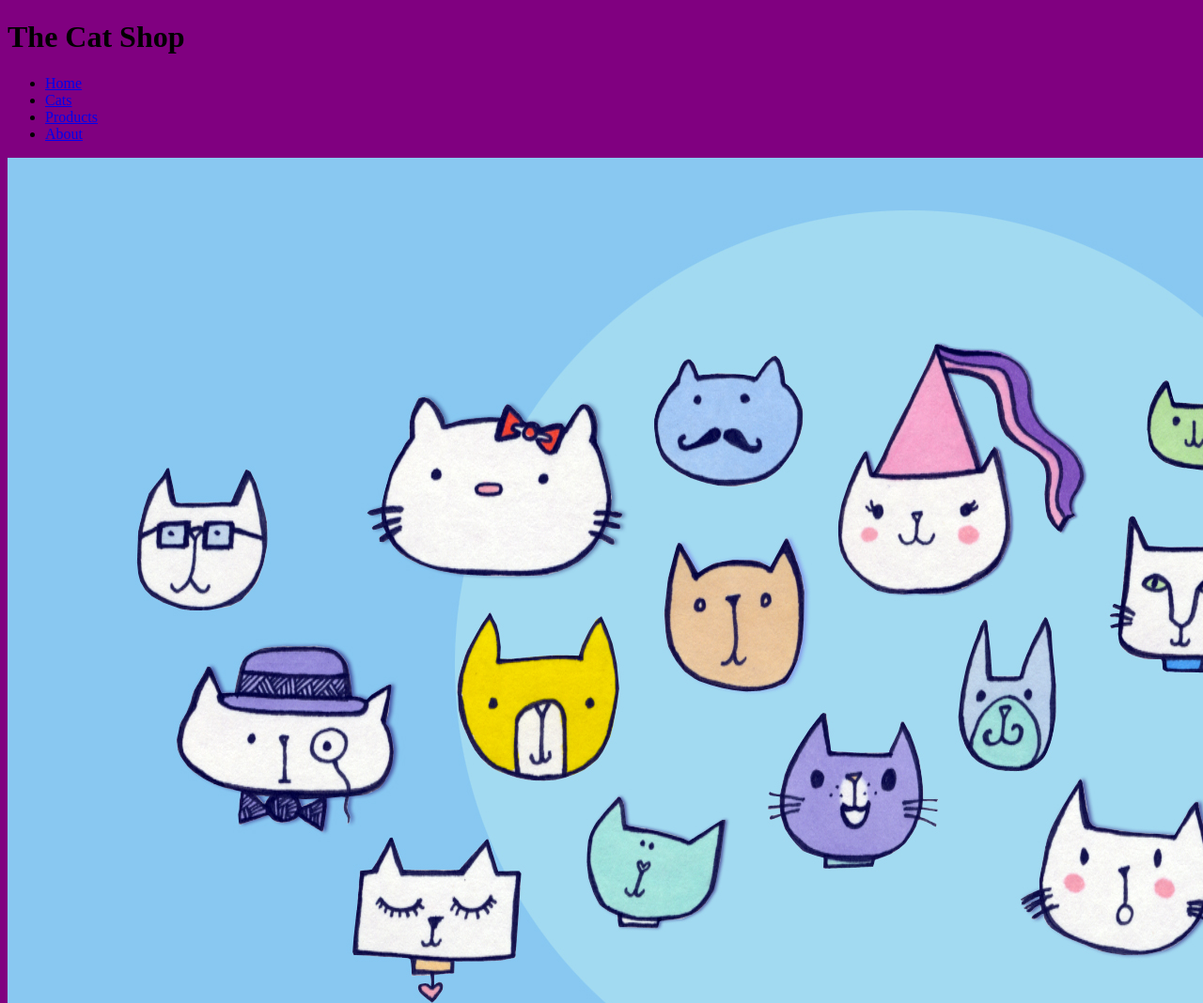
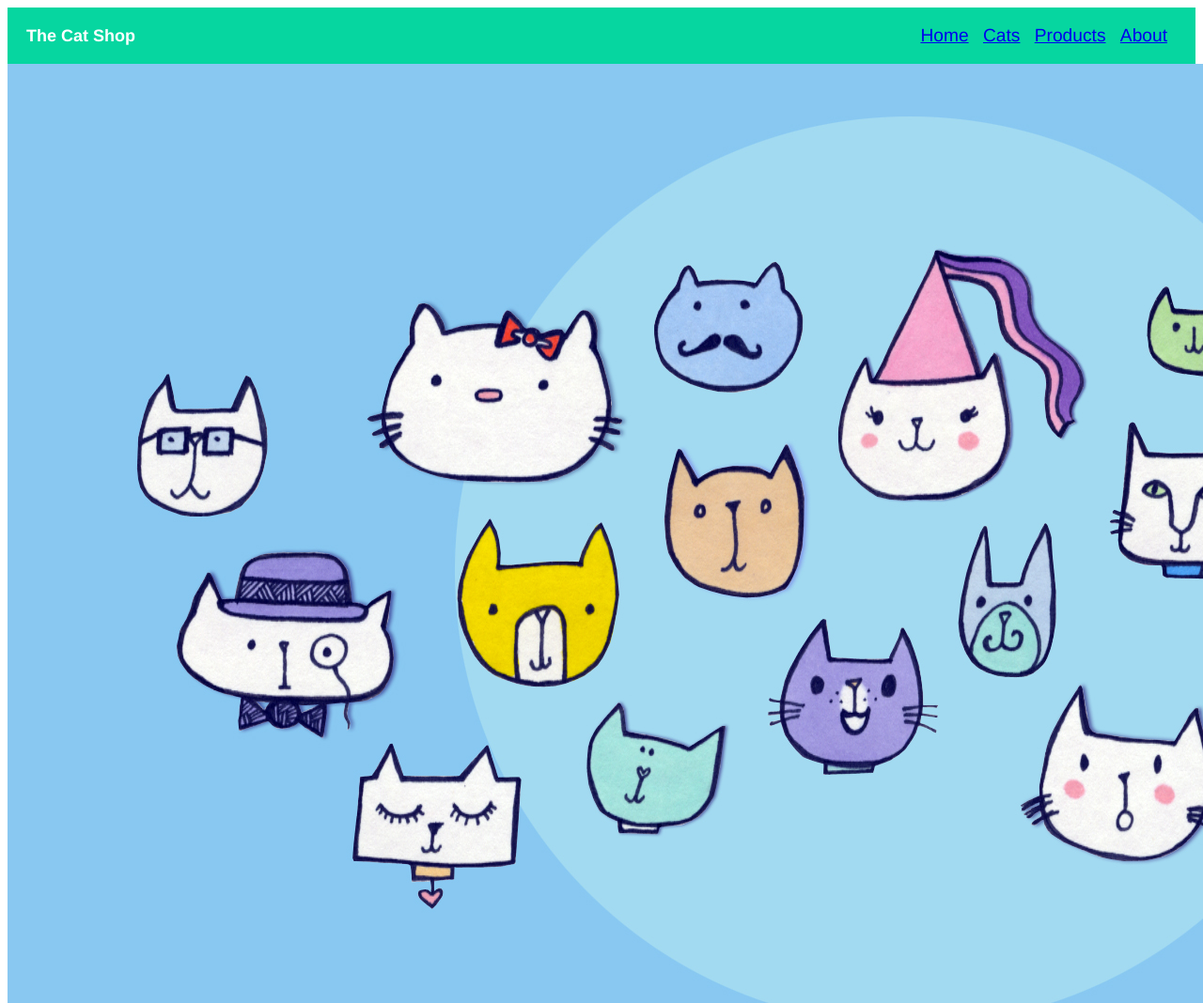
Before and after one commit to DocPrior/copycat-assignment, a plain HTML site: page index.html in a window 1280 px wide. Shown: the top 1068 px of the page at 94% size. Drawn offline with Linux system fonts and the light colour scheme.

Commit message:
finish style header and nav

```diff
--- a/CSS/styles.css
+++ b/CSS/styles.css
@@ -1,3 +1,41 @@
- body {
-   background-color: purple;
- }
+* {
+  box-sizing: border-box;
+}
+
+html {
+  font-family: "Helvetica Neue", Helvetica, Arial, sans-serif;
+  font-size: 1.2em;
+}
+
+header {
+  background-color: #06D6A0;
+  padding: 0 20px;
+  text-align: center;
+  overflow: hidden;
+  height: 60px;
+}
+
+ul {
+  list-style-type: none;
+  margin: 0;
+}
+
+.logo {
+  float: left;
+  line-height: 60px;
+  font-size: 18px;
+  margin: 0;
+  color: white;
+}
+
+.navbar {
+  float: right;
+  padding: 0;
+}
+
+.nav-item {
+  display: inline-block;
+  margin-right: 10px;
+  line-height: 60px;
+  margin-bottom: 5px;
+}
```
